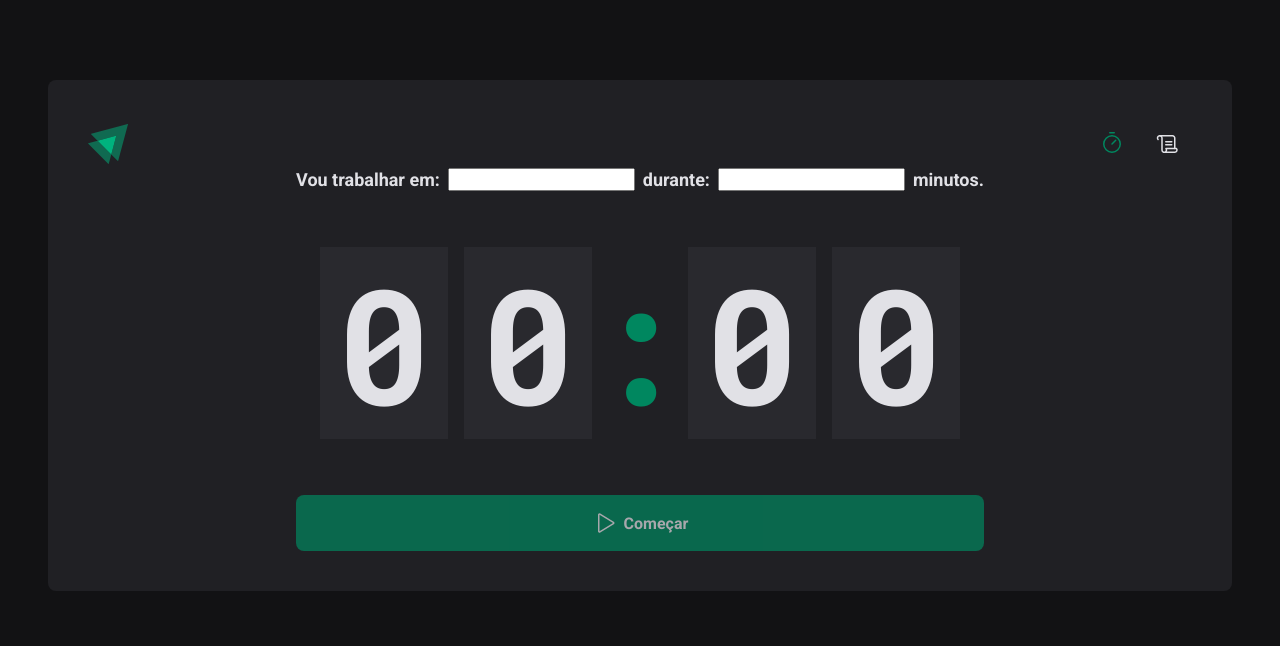
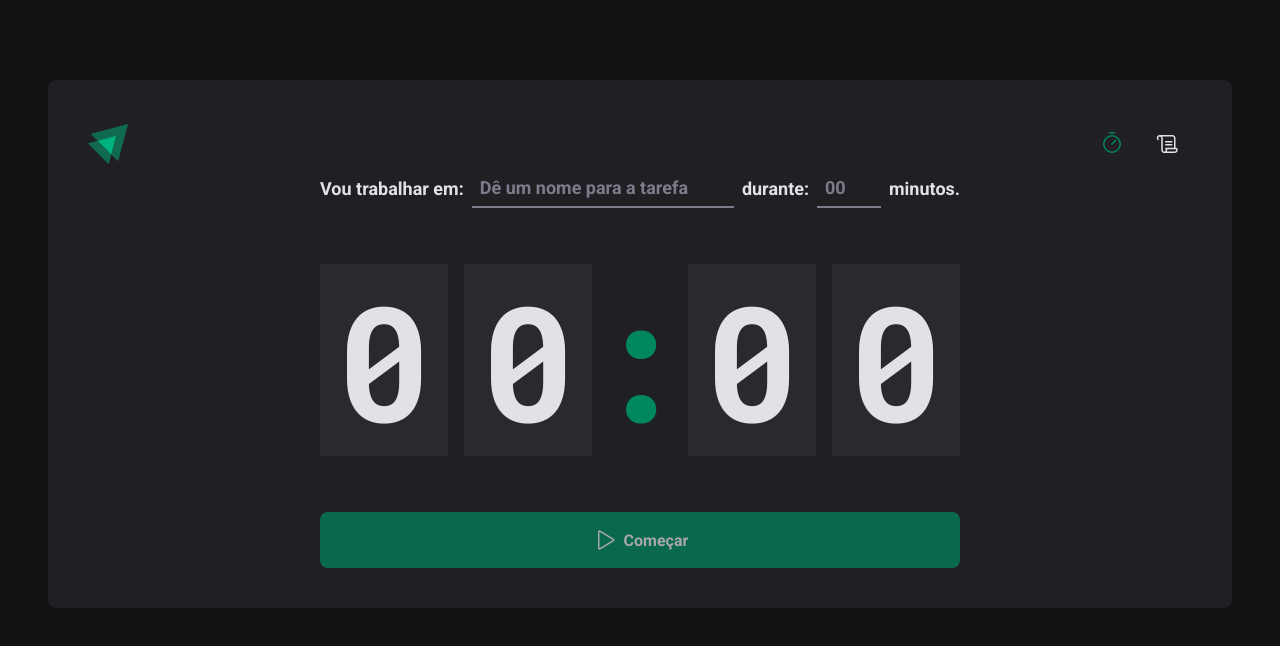
Before and after one commit to Wagnetto/02-ignite-timer, a React (Vite) app: page / in a window 1280 px wide. Shown: the top 646 px of the page. Built offline with nearby package versions, Linux system fonts and the light colour scheme.

Commit message:
Update inputs on Home

```diff
--- a/src/pages/Home/index.tsx
+++ b/src/pages/Home/index.tsx
@@ -5,6 +5,8 @@
   FormContainer,
   Separator,
   StartCountdownButton,
+  TaskInput,
+  MinutesAmountInput,
 } from './styles'
 
 export function Home() {
@@ -13,10 +15,28 @@
       <form action="">
         <FormContainer>
           <label htmlFor="task">Vou trabalhar em: </label>
-          <input type="text" id="task" />
+          <TaskInput
+            type="text"
+            id="task"
+            list="task-suggestions"
+            placeholder="Dê um nome para a tarefa"
+          />
+          <datalist id="task-suggestions">
+            <option value="pokédex"></option>
+            <option value="rocketseat"></option>
+            <option value="playground"></option>
+            <option value="banana"></option>
+          </datalist>
 
           <label htmlFor="minutesAmount">durante: </label>
-          <input type="number" id="minutesAmount" />
+          <MinutesAmountInput
+            type="number"
+            step={5}
+            min={5}
+            max={60}
+            id="minutesAmount"
+            placeholder="00"
+          />
           <span>minutos.</span>
         </FormContainer>
         <CountDownContainer>
--- a/src/pages/Home/styles.ts
+++ b/src/pages/Home/styles.ts
@@ -25,6 +25,37 @@
   font-size: 1.125rem;
   font-weight: bold;
   flex-wrap: wrap;
+`
+
+const BaseInput = styled.input`
+  background: transparent;
+  height: 2.5rem;
+  border: 0;
+  border-bottom: 2px solid ${(props) => props.theme['gray-500']};
+  font-weight: bold;
+  font-size: 1.125rem;
+  padding: 0 0.5rem;
+  color: ${(props) => props.theme['gray-100']};
+
+  &:focus {
+    box-shadow: none;
+    color: ${(props) => props.theme['gray-500']};
+  }
+
+  &::placeholder {
+    color: ${(props) => props.theme['gray-500']};
+  }
+`
+
+export const TaskInput = styled(BaseInput)`
+  flex: 1;
+
+  &::-webkit-calendar-picker-indicator {
+    display: none !important;
+  }
+`
+export const MinutesAmountInput = styled(BaseInput)`
+  width: 4rem;
 `
 
 export const CountDownContainer = styled.div`
```
